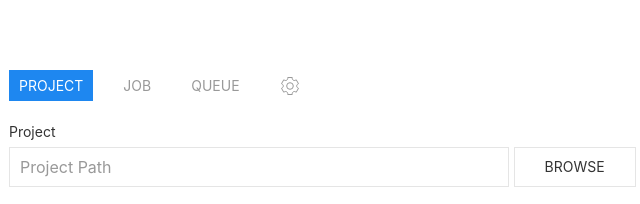
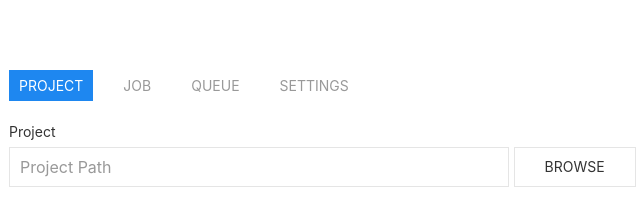
Before and after one commit to davidhealey/hise-exporter, an Electron app: page src/renderer/index.html in a window 1280 px wide. Shown: the top 204 px of the page, 31-671 px from the left. Drawn offline with nearby package versions, Linux system fonts and the light colour scheme; no server answers.

Commit message:
Replaced icon with text

```diff
--- a/src/renderer/index.html
+++ b/src/renderer/index.html
@@ -35,7 +35,7 @@ along with Waistline.  If not, see <http://www.gnu.org/licenses/>.
         <li><a href="#">Project</a></li>
         <li><a href="#">Job</a></li>
         <li><a href="#">Queue</a></li>
-        <li><a href="#" uk-icon="icon: cog"></a></li>
+        <li><a href="#">Settings</a></li>
       </ul>
 
       <ul class="uk-switcher">
```
